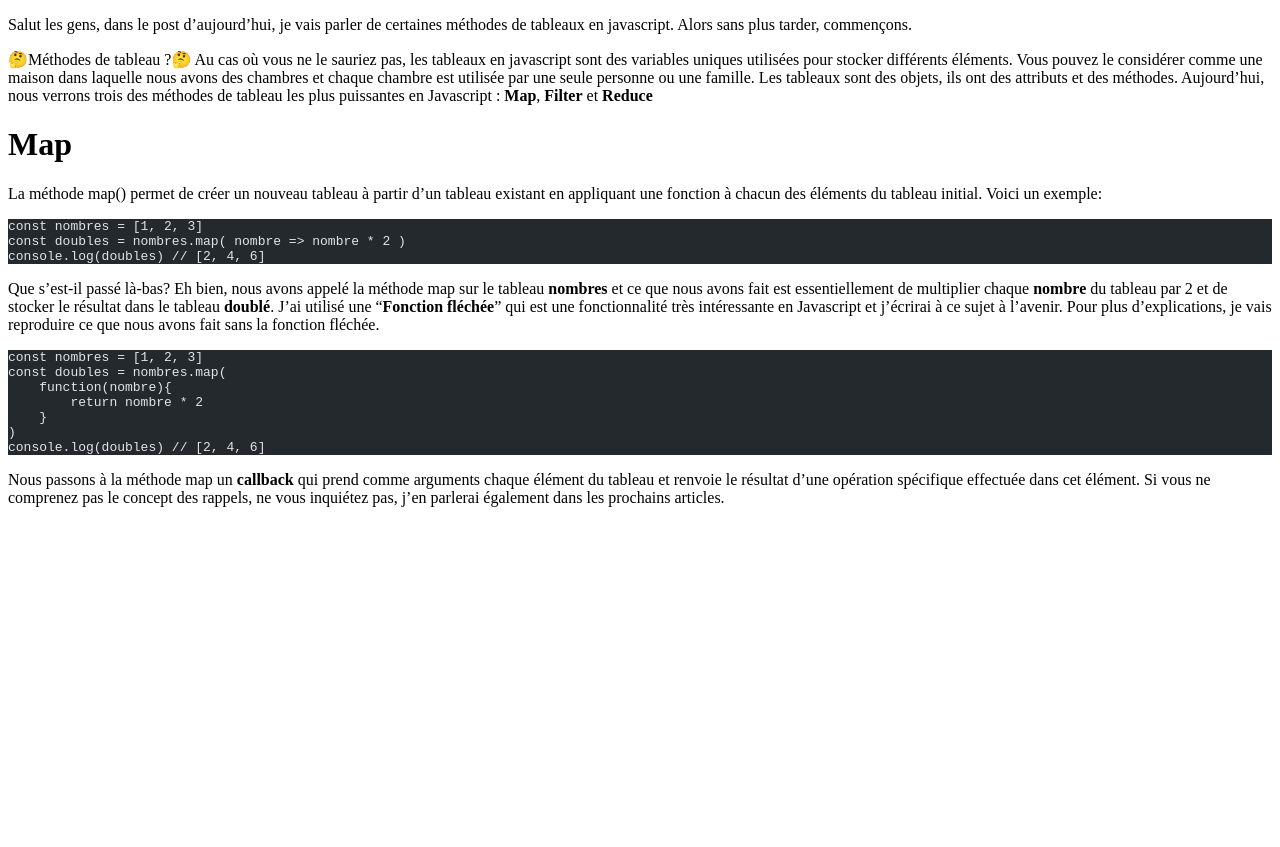
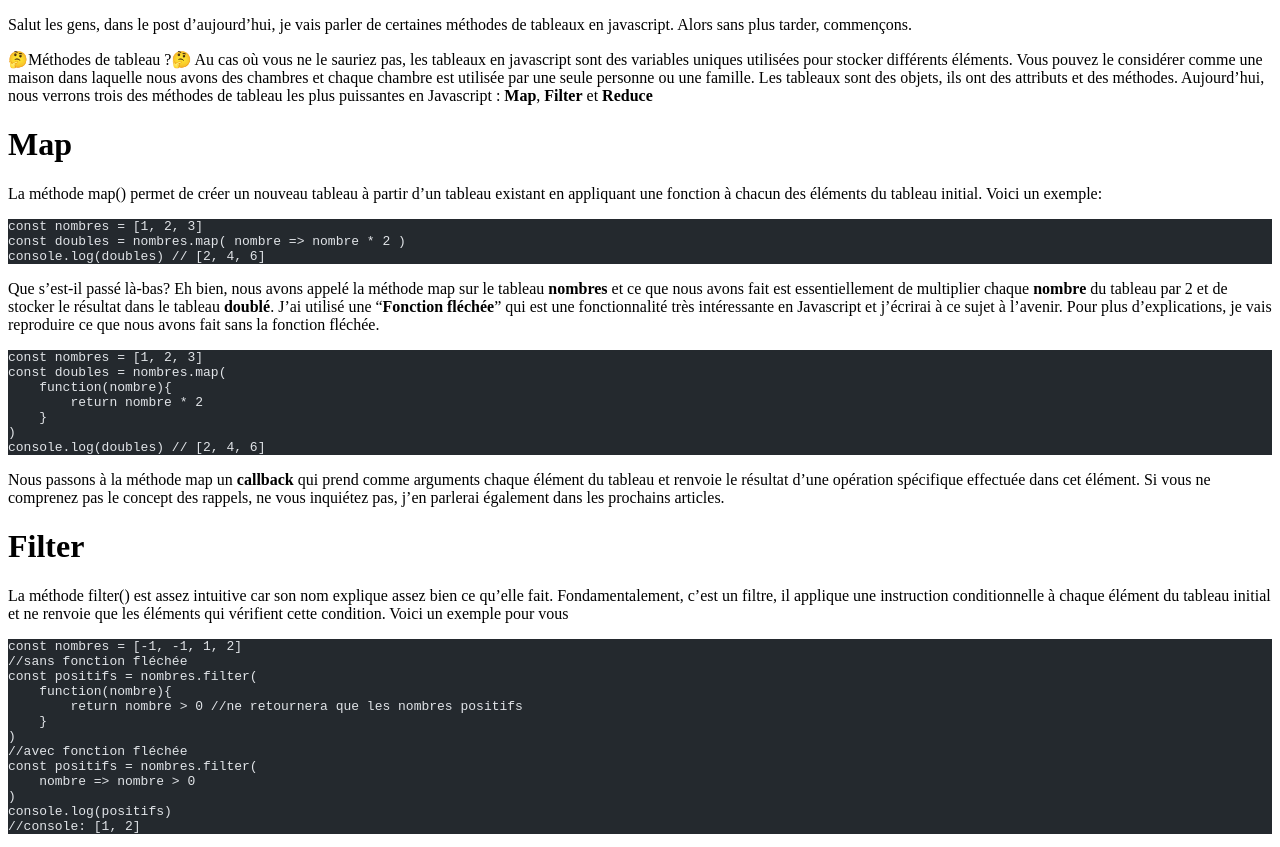
Before and after one commit to TheWisePigeon/pigeonscript, an Astro site: page /postsfr/map-filter-reduce in a window 1280 px wide. Before the commit the page ends 800 px from the top, so only its background shows below. Built offline with nearby package versions, Linux system fonts and the light colour scheme; Astro itself is replaced by a stand-in of ours; code samples lack their colours.

Commit message:
Update map-filter-reduce.md

````diff
--- a/src/pages/postsfr/map-filter-reduce.md
+++ b/src/pages/postsfr/map-filter-reduce.md
@@ -33,3 +33,21 @@ const doubles = nombres.map(
 console.log(doubles) // [2, 4, 6]
 ```
 Nous passons à la méthode map un **callback** qui prend comme arguments chaque élément du tableau et renvoie le résultat d'une opération spécifique effectuée dans cet élément. Si vous ne comprenez pas le concept des rappels, ne vous inquiétez pas, j'en parlerai également dans les prochains articles.
+
+# Filter
+La méthode filter() est assez intuitive car son nom explique assez bien ce qu'elle fait. Fondamentalement, c'est un filtre, il applique une instruction conditionnelle à chaque élément du tableau initial et ne renvoie que les éléments qui vérifient cette condition. Voici un exemple pour vous
+```js
+const nombres = [-1, -1, 1, 2]
+//sans fonction fléchée
+const positifs = nombres.filter(
+    function(nombre){
+        return nombre > 0 //ne retournera que les nombres positifs
+    }
+)
+//avec fonction fléchée
+const positifs = nombres.filter(
+    nombre => nombre > 0
+)
+console.log(positifs)
+//console: [1, 2]
+```
````
